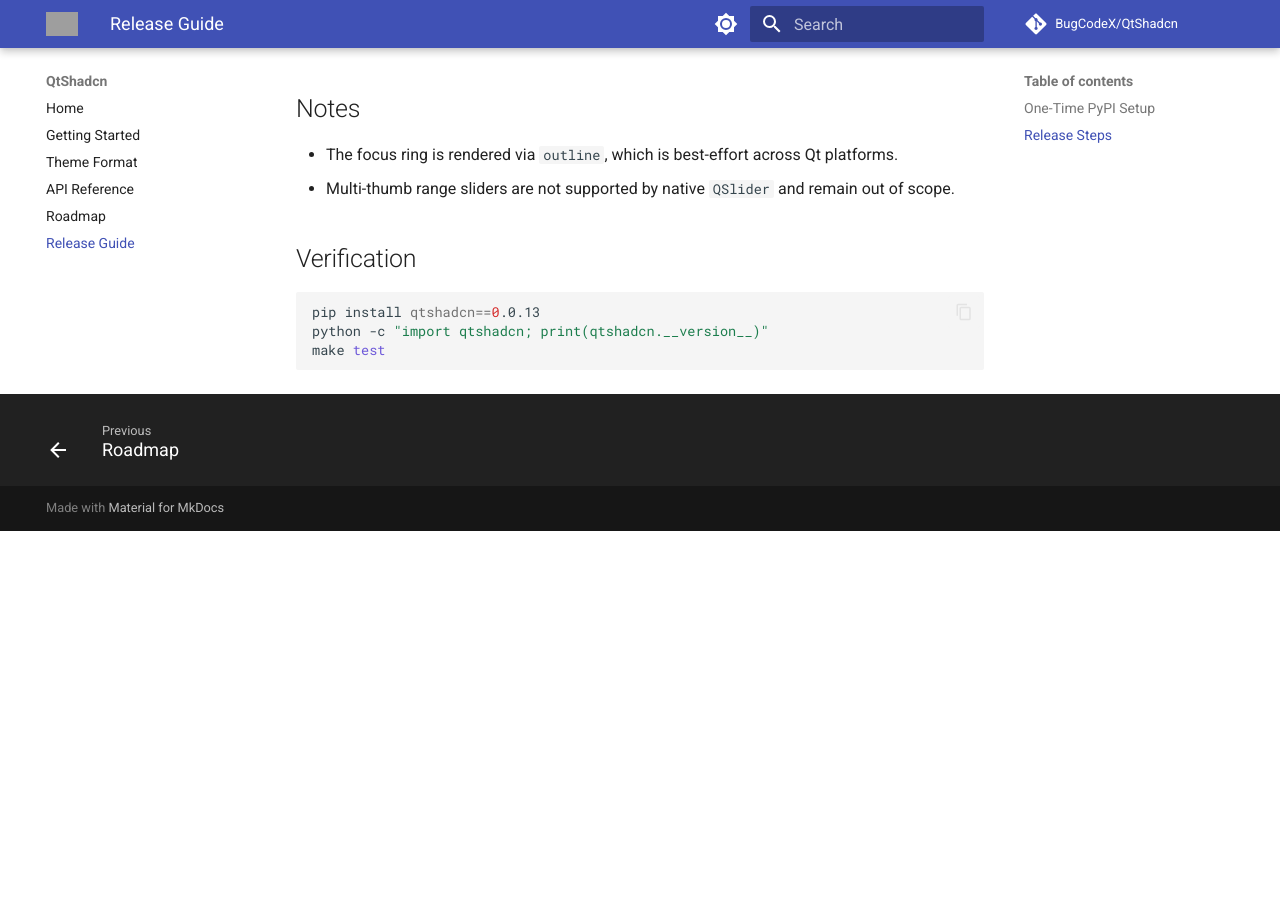
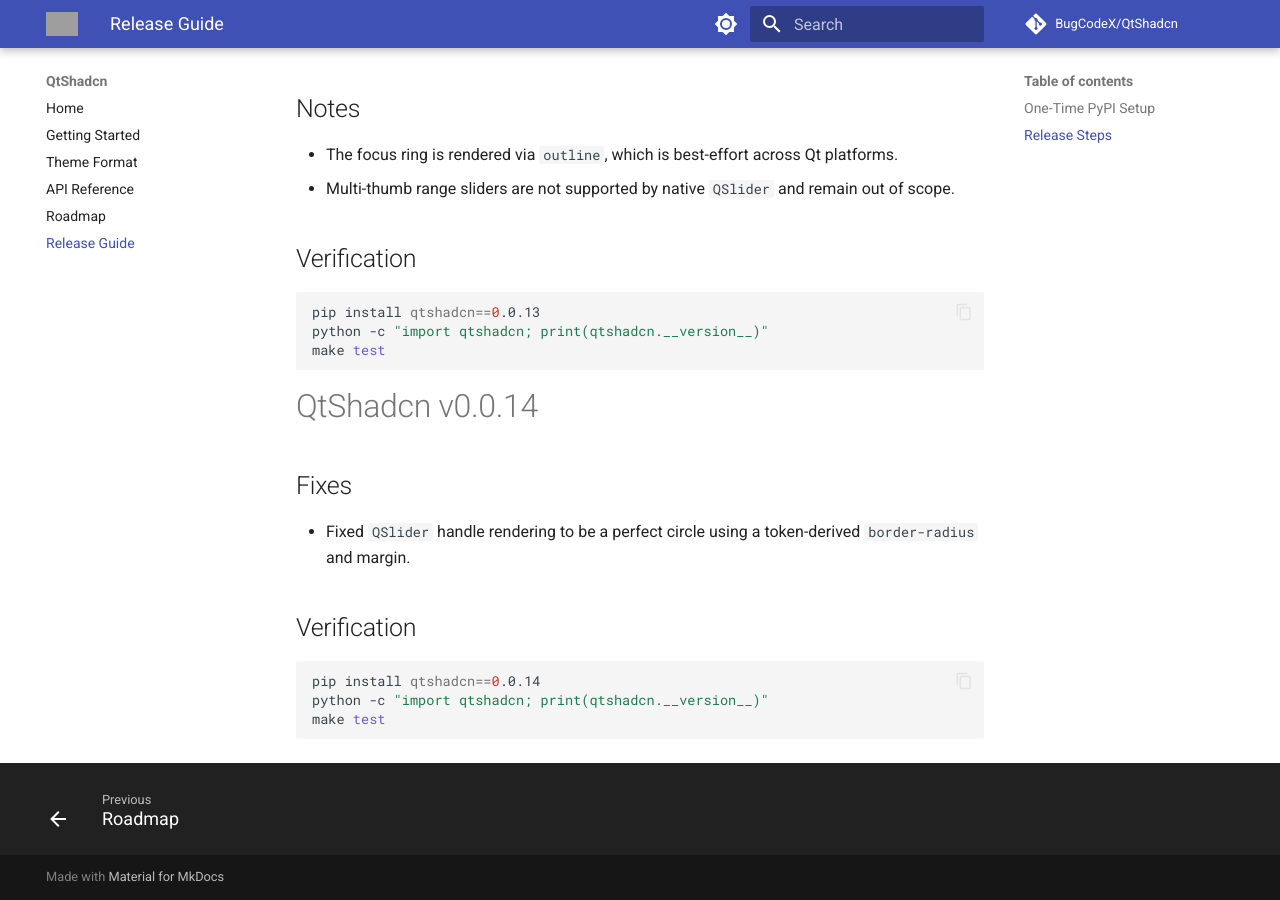
Before and after one commit to BugCodeX/QtShadcn, an MkDocs documentation site: the page built from docs/release.md, in a window 1280 px wide and 900 px high, scrolled down 2604 px. Built offline with MkDocs 1.6.1 and Material for MkDocs 9.7.7, drawn with Linux system fonts in a browser that asks for light colours; comment, search, counter and statistics services are not loaded; before the commit the page ends 3135 px from its top, so only the background shows below that; grey boxes are pictures that could not be loaded.

Commit message:
docs: add v0.0.14 release notes

````diff
--- a/docs/release.md
+++ b/docs/release.md
@@ -93,3 +93,17 @@
 python -c "import qtshadcn; print(qtshadcn.__version__)"
 make test
 ```
+
+# QtShadcn v0.0.14
+
+## Fixes
+
+- Fixed `QSlider` handle rendering to be a perfect circle using a token-derived `border-radius` and margin.
+
+## Verification
+
+```bash
+pip install qtshadcn==0.0.14
+python -c "import qtshadcn; print(qtshadcn.__version__)"
+make test
+```
````
